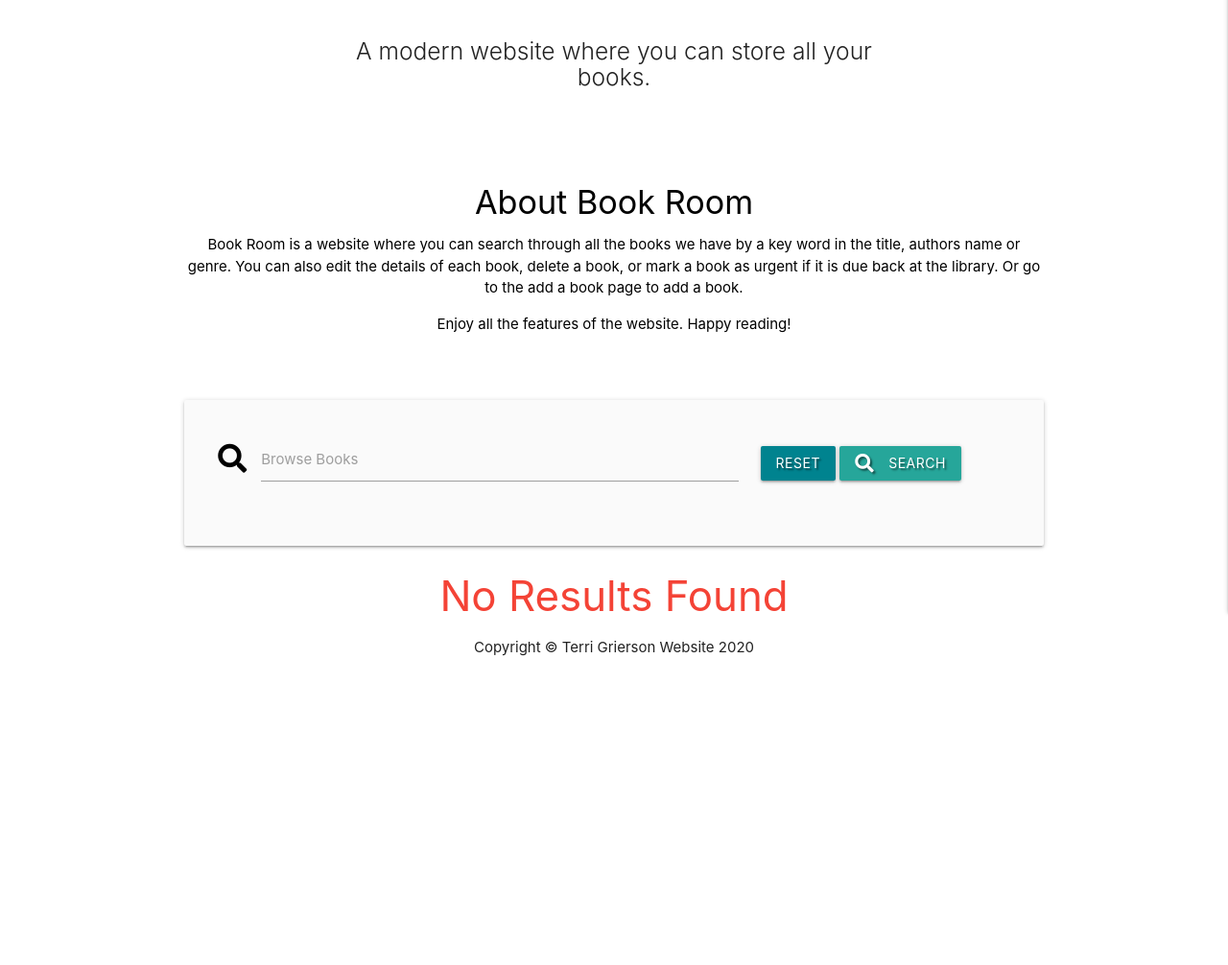
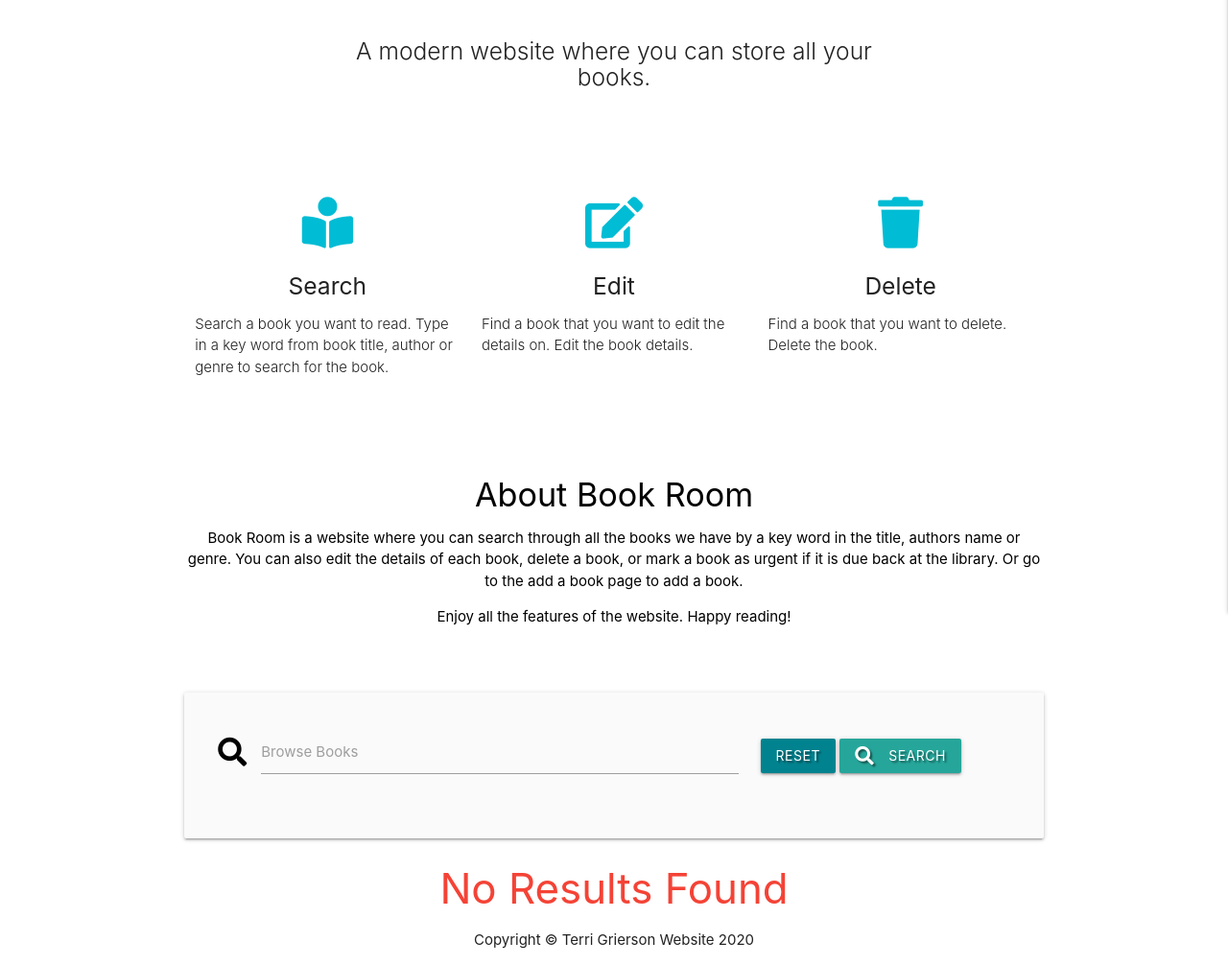
Before and after one commit to Terrimarie/BookRoom, a Flask app: page / in a window 1280 px wide. Shown: the part 222-1228 px from the top of the page at 96% size. Before the commit the page ends 906 px from the top, so only its background shows below. Run offline with Flask 2, Linux system fonts and the light colour scheme; data that the repository does not hold is empty; some libraries are stand-ins or nearby versions.

Commit message:
Added icons and text

```diff
--- a/templates/books.html
+++ b/templates/books.html
@@ -9,6 +9,36 @@
         </div>
         <br><br>
     </div>
+
+    <div class="row">
+        <div class="col s12 m4">
+          <div class="icon-block">
+            <h2 class="center cyan-text"><i class="fas fa-book-reader"></i></h2>
+            <h5 class="center">Search</h5>
+
+            <p class="light">Search a book you want to read. Type in a key word from book title, author or genre to search for the book.</p>
+          </div>
+        </div>
+
+        <div class="col s12 m4">
+          <div class="icon-block">
+            <h2 class="center cyan-text"><i class="fas fa-edit"></i></h2>
+            <h5 class="center">Edit</h5>
+
+            <p class="light">Find a book that you want to edit the details on. Edit the book details.</p>
+          </div>
+        </div>
+
+        <div class="col s12 m4">
+          <div class="icon-block">
+            <h2 class="center cyan-text"><i class="fas fa-trash"></i></h2>
+            <h5 class="center">Delete</h5>
+
+            <p class="light">Find a book that you want to delete. Delete the book.</p>
+          </div>
+        </div>
+      </div>
+      <br><br>
 
     <div class="about-section black-text center-align">
         <h4>About Book Room</h4>
```
